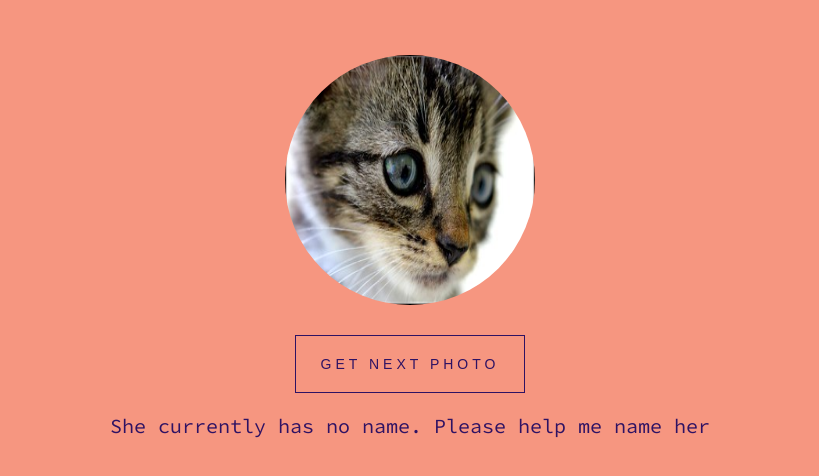
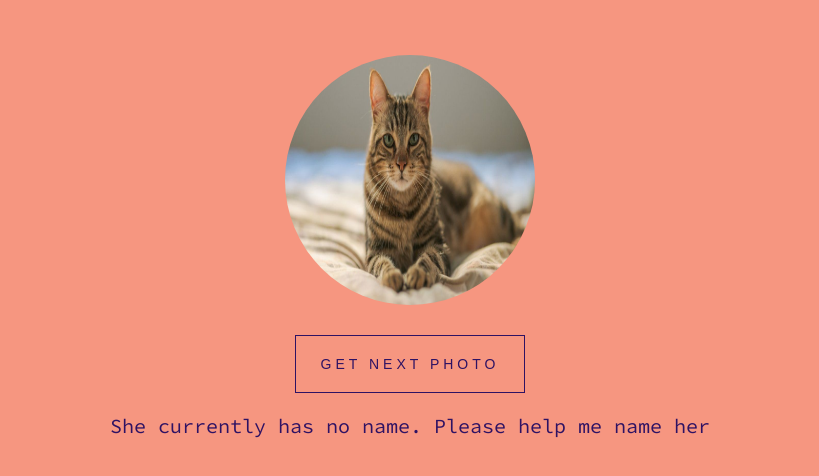
Before and after one commit to yarro-s/cat-one, a plain HTML site: page index.html in a window 1280 px wide. Both pictures are taken after a click on the button "GET NEXT PHOTO". Shown: the part 256-732 px from the top of the page, without its empty margins (230-1049 px from the left). Drawn offline with Linux system fonts and the light colour scheme.

Commit message:
add app.js

```diff
--- /dev/null
+++ b/app.js
@@ -0,0 +1,15 @@
+
+var pics = [
+    "imgs/_111434467_gettyimages-1143489763.jpg",
+    "imgs/7679913822_e0f3798100_n.jpg",
+    "imgs/american-curl.jpg",
+];
+
+var btn = document.querySelector("button");
+var img = document.querySelector("img");
+
+var i = 0
+
+btn.addEventListener("click", function(){
+    img.src = pics[i++ % pics.length];
+});
--- a/index.html
+++ b/index.html
@@ -12,4 +12,5 @@
             <p>She currently has no name. Please help me name her</p>
         </body>
     </section>
+    <script type="text/javascript" src="app.js"></script>
 </html>
```
